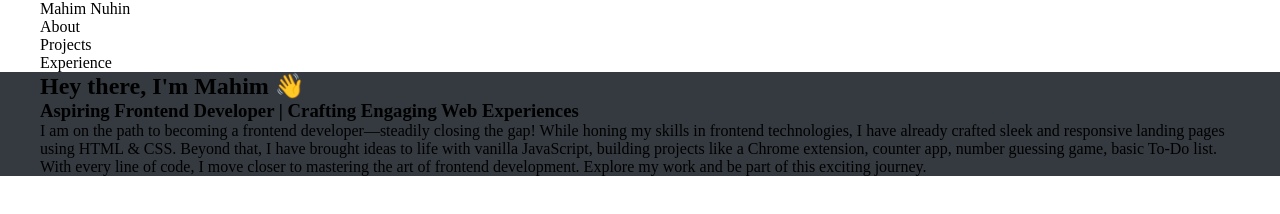
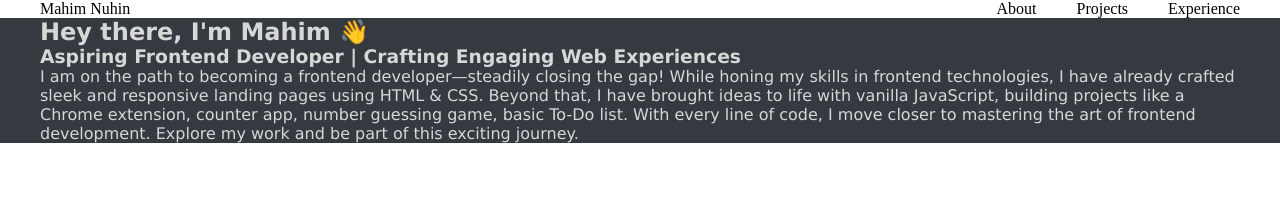
Before and after one commit to codernuhin01/MyFirst-Portfolio-website, a plain HTML site: page index.html in a window 1280 px wide. Drawn offline with Linux system fonts and the light colour scheme.

Commit message:
updated navbar

```diff
--- a/index.html
+++ b/index.html
@@ -10,7 +10,7 @@
     <header>
       <div class="container">
         <nav class="main-nav">
-          <p>Mahim Nuhin</p>
+          <p id="name">Mahim Nuhin</p>
           <div class="nav-items">
             <p>About</p>
             <p>Projects</p>
--- a/style.css
+++ b/style.css
@@ -9,4 +9,17 @@
 }
 .hero-section {
   background-color: #343a40;
+  font-family: Verdana, Geneva, Tahoma, sans-serif;
+  color: #d7d7d7;
 }
+.main-nav {
+  display: flex;
+  justify-content: space-between;
+}
+.nav-items {
+  display: flex;
+  gap: 40px;
+}
+#name {
+  /* flex: 1; */
+}
```
